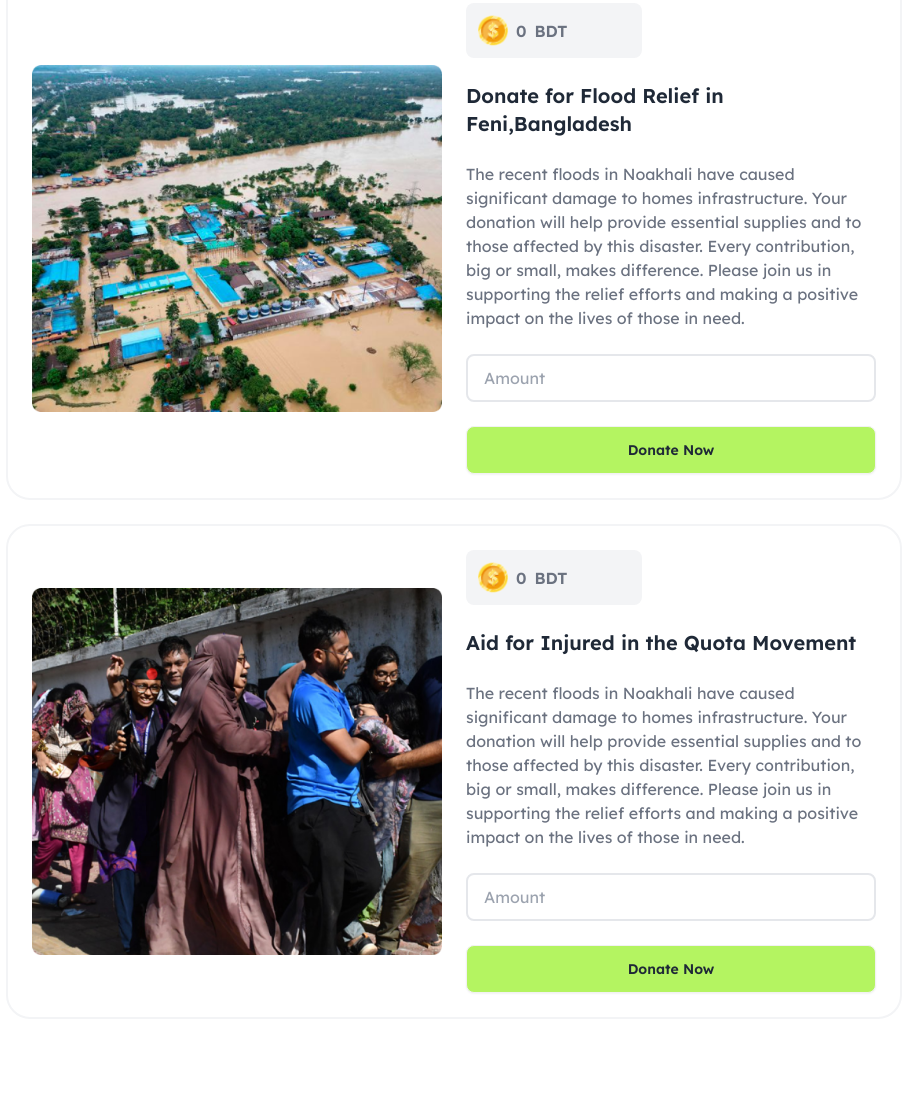
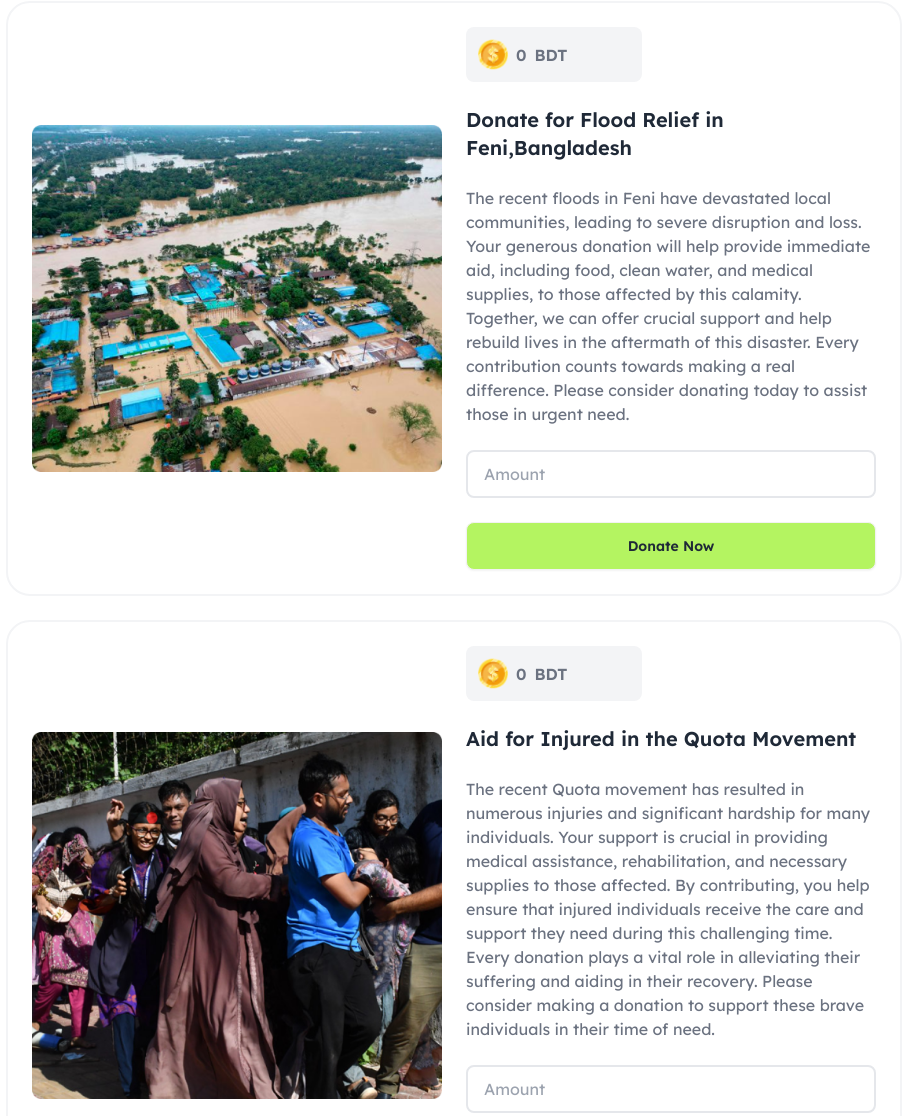
Before and after one commit to Tanjidshafin/Dom-quest-assignment, a plain HTML site: page index.html in a window 1280 px wide. Shown: the part 802-1918 px from the top of the page, without its empty margins (186-1093 px from the left). Before the commit the page ends 1821 px from the top, so only its background shows below. Drawn offline with nearby package versions, Linux system fonts and the light colour scheme.

Commit message:
full completed

```diff
--- a/index.html
+++ b/index.html
@@ -51,6 +51,11 @@
                             </a>
                         </div>
                     </div>
+                    <div class="flex justify-center my-10 gap-3">
+                        <button id="donationPageBtn" class="btn bg-[#B4F461] w-32"> Donation </button>
+                        <button id="historyPageBtn" class="btn bg-white text-gray-500 border-gray-400 w-32"> History
+                        </button>
+                    </div>
                 </nav>
     </div>
     </header>
@@ -58,12 +63,8 @@
     </div>
     <div class="container mx-auto">
         <div class="lg:mx-48 mx-3">
-            <section class="mt-36">
-                <div class="flex justify-center mb-10 gap-3">
-                    <button id="donationPageBtn" class="btn bg-[#B4F461] w-32"> Donation </button>
-                    <button id="historyPageBtn" class="btn bg-white text-gray-500 border-gray-400 w-32"> History
-                    </button>
-                </div>
+            <section class="mt-64">
+
                 <div id="donationWeb" class="flex flex-col gap-6">
                     <div class="flex flex-col lg:flex-row gap-6 items-center p-6 border-2 rounded-3xl border-gray-100">
                         <div class="basis-1/2"><img src="assets/noakhali.png" alt=""></div>
@@ -113,13 +114,12 @@
                                 <span>BDT</span>
                             </p>
                             <p class="text-xl font-semibold">Donate for Flood Relief in Feni,Bangladesh</p>
-                            <p class="text-gray-500"> The recent floods in Noakhali have caused significant damage to
-                                homes infrastructure.
-                                Your
-                                donation will help provide essential supplies and to those affected by this disaster.
-                                Every
-                                contribution, big or small, makes difference. Please join us in supporting the relief
-                                efforts and making a positive impact on the lives of those in need.</p>
+                            <p class="text-gray-500"> The recent floods in Feni have devastated local communities,
+                                leading to severe disruption and loss. Your generous donation will help provide
+                                immediate aid, including food, clean water, and medical supplies, to those affected by
+                                this calamity. Together, we can offer crucial support and help rebuild lives in the
+                                aftermath of this disaster. Every contribution counts towards making a real difference.
+                                Please consider donating today to assist those in urgent need.</p>
                             <input id="inputAmountFeni"
                                 class="rounded-lg  duration-500 transition-all h-12 pl-4 border-2 border-gray-200"
                                 placeholder="Amount" type="tel" name="" id="">
@@ -152,13 +152,13 @@
                                 <span>BDT</span>
                             </p>
                             <p class="text-xl font-semibold">Aid for Injured in the Quota Movement</p>
-                            <p class="text-gray-500"> The recent floods in Noakhali have caused significant damage to
-                                homes infrastructure.
-                                Your
-                                donation will help provide essential supplies and to those affected by this disaster.
-                                Every
-                                contribution, big or small, makes difference. Please join us in supporting the relief
-                                efforts and making a positive impact on the lives of those in need.</p>
+                            <p class="text-gray-500"> The recent Quota movement has resulted in numerous injuries and
+                                significant hardship for many individuals. Your support is crucial in providing medical
+                                assistance, rehabilitation, and necessary supplies to those affected. By contributing,
+                                you help ensure that injured individuals receive the care and support they need during
+                                this challenging time. Every donation plays a vital role in alleviating their suffering
+                                and aiding in their recovery. Please consider making a donation to support these brave
+                                individuals in their time of need.</p>
                             <input id="inputAmountQuota"
                                 class="rounded-lg  duration-500 transition-all h-12 pl-4 border-2 border-gray-200"
                                 placeholder="Amount" type="tel" name="" id="">
```
